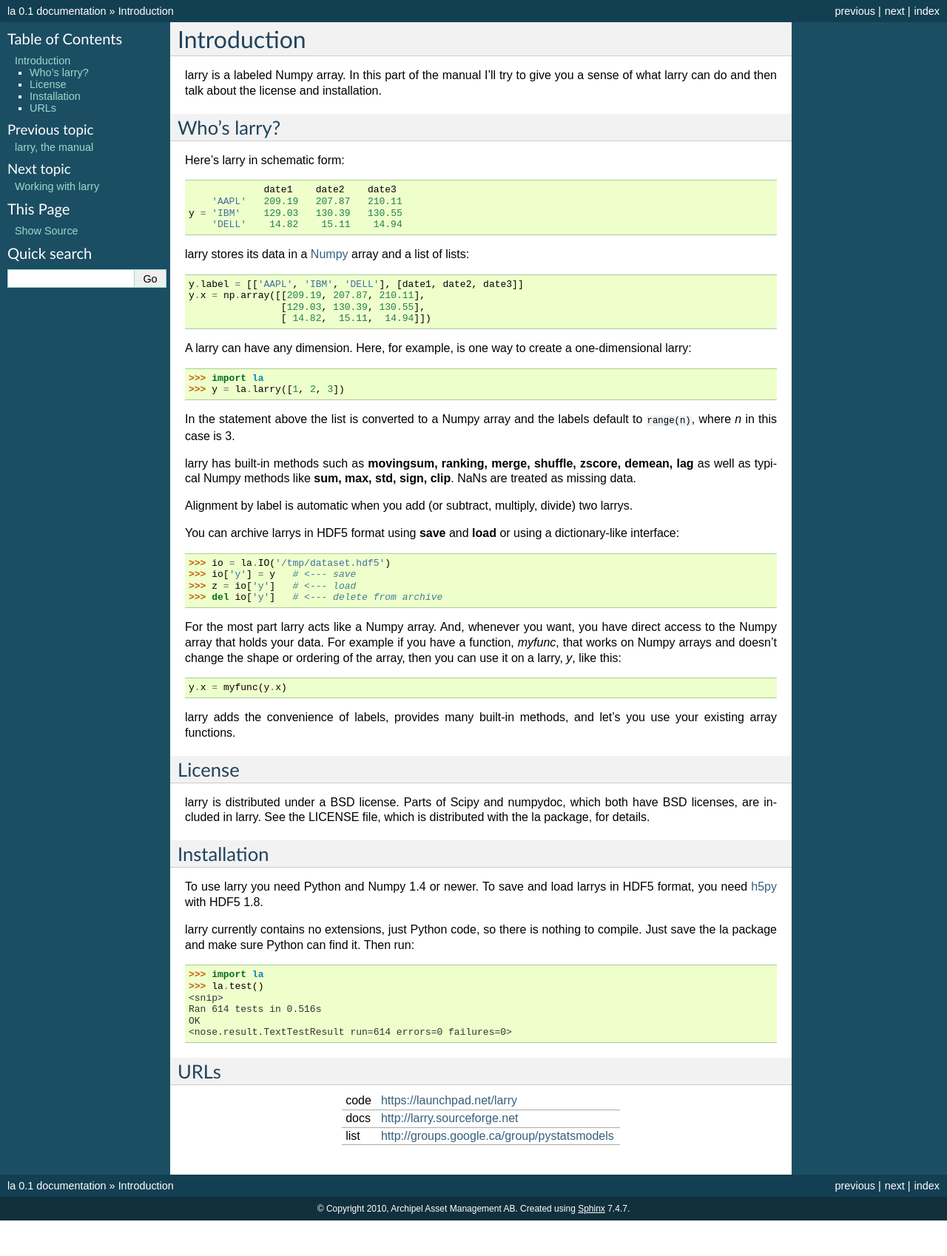
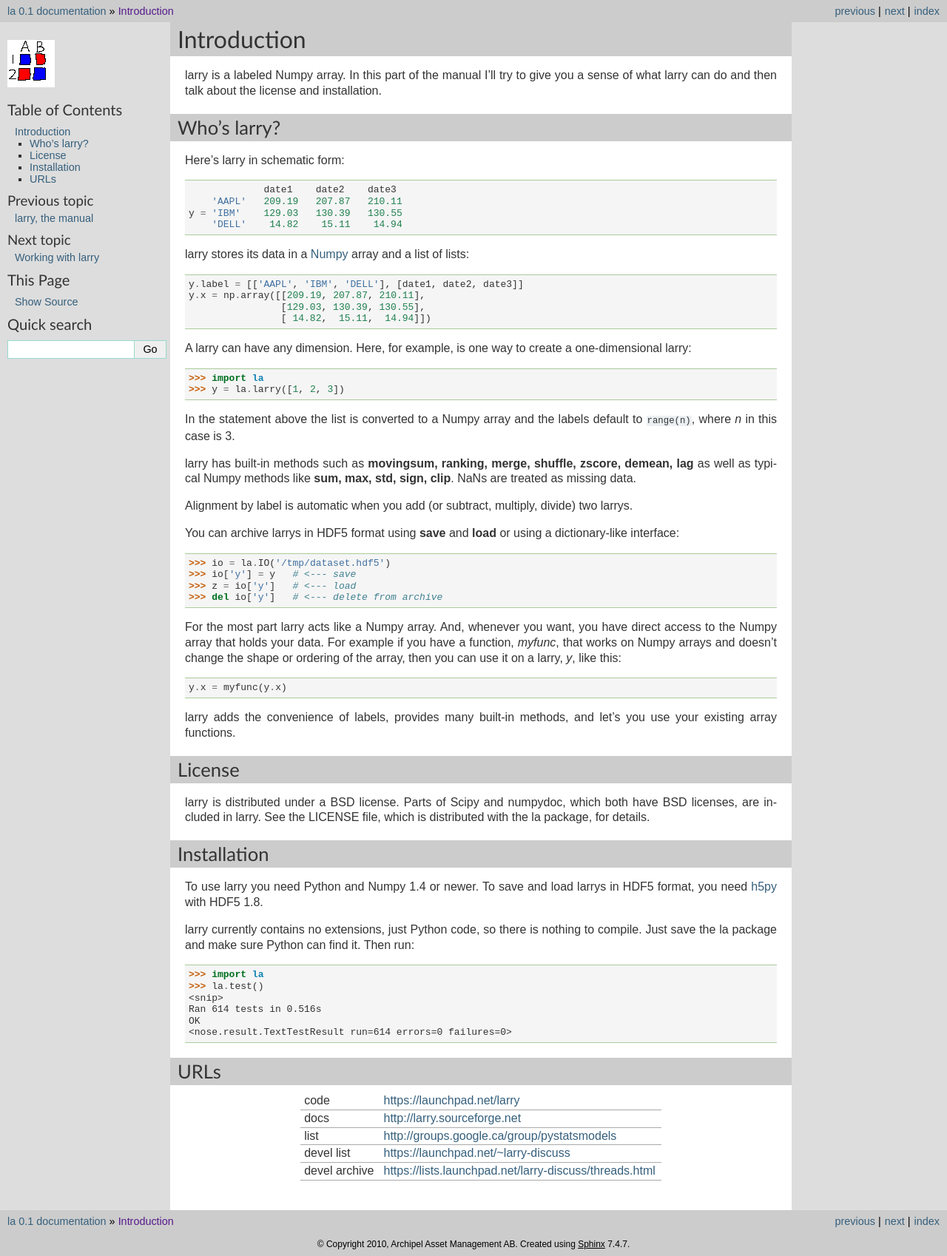
Before and after one commit to kwgoodman/la, a Sphinx documentation site: the page built from doc/source/intro.rst, in a window 1280 px wide. Shown: the whole page at 74% size. Built offline with Sphinx 7.4.7, drawn with Linux system fonts in a browser that asks for light colours; before the commit the page ends 1650 px from its top, so only the background shows below that.

```diff
--- a/doc/source/conf.py
+++ b/doc/source/conf.py
@@ -100,7 +100,20 @@
 # Theme options are theme-specific and customize the look and feel of a theme
 # further.  For a list of options available for each theme, see the
 # documentation.
-#html_theme_options = {}
+html_theme_options = {
+	"headtextcolor": "#333333",
+	"sidebarbgcolor": "#dddddd",
+	"footerbgcolor": "#cccccc",
+	"footertextcolor": "black",
+	"headbgcolor": "#cccccc",
+	"sidebartextcolor": "#333333",
+	"sidebarlinkcolor": "default",
+	"relbarbgcolor": "#cccccc",
+	"relbartextcolor": "default",
+	"relbarlinkcolor": "default",
+	"codebgcolor": "#f5f5f5",
+	"textcolor": "#333333"
+}
 
 # Add any paths that contain custom themes here, relative to this directory.
 #html_theme_path = []
@@ -114,7 +127,7 @@
 
 # The name of an image file (relative to this directory) to place at the top
 # of the sidebar.
-#html_logo = None
+html_logo = '../image/icon.png'
 
 # The name of an image file (within the static path) to use as favicon of the
 # docs.  This file should be a Windows icon file (.ico) being 16x16 or 32x32
--- a/doc/source/index.rst
+++ b/doc/source/index.rst
@@ -3,11 +3,6 @@
 =================
 
 Meet larry, he's a labeled array:
-
-.. figure:: ../image/icon.png
-   :scale: 100
-   :alt: larry icon
-   :align: left
 
 .. toctree::
    :maxdepth: 2
--- a/doc/source/intro.rst
+++ b/doc/source/intro.rst
@@ -87,8 +87,10 @@
 URLs
 ====
 
-=======    =============================================
- code       https://launchpad.net/larry
- docs       http://larry.sourceforge.net
- list       http://groups.google.ca/group/pystatsmodels
-=======    =============================================
+===============   ========================================================
+ code              https://launchpad.net/larry
+ docs              http://larry.sourceforge.net
+ list              http://groups.google.ca/group/pystatsmodels
+ devel list        https://launchpad.net/~larry-discuss
+ devel archive     https://lists.launchpad.net/larry-discuss/threads.html
+===============   ========================================================
```
Also changed, not shown: 3 other files.
